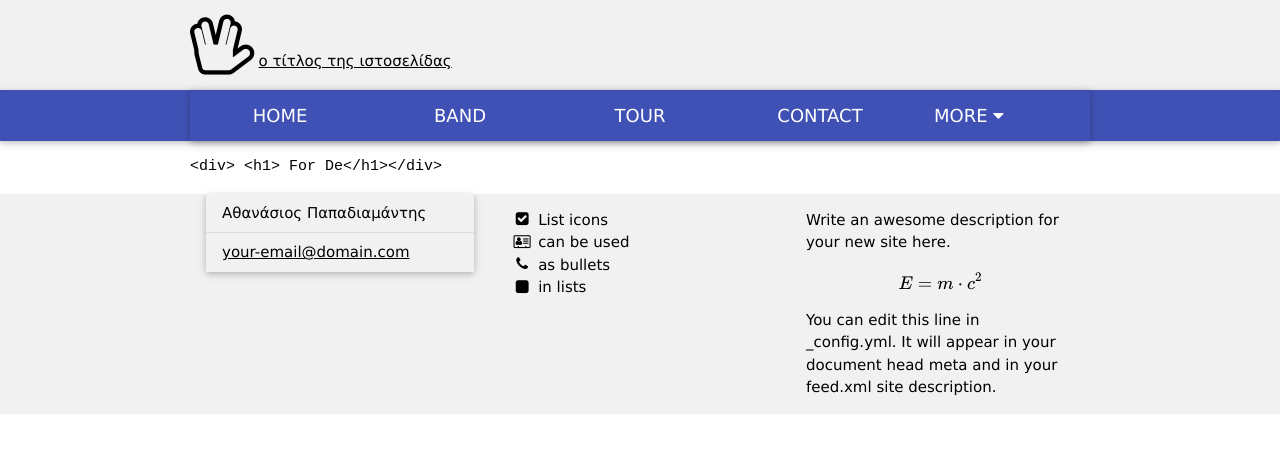
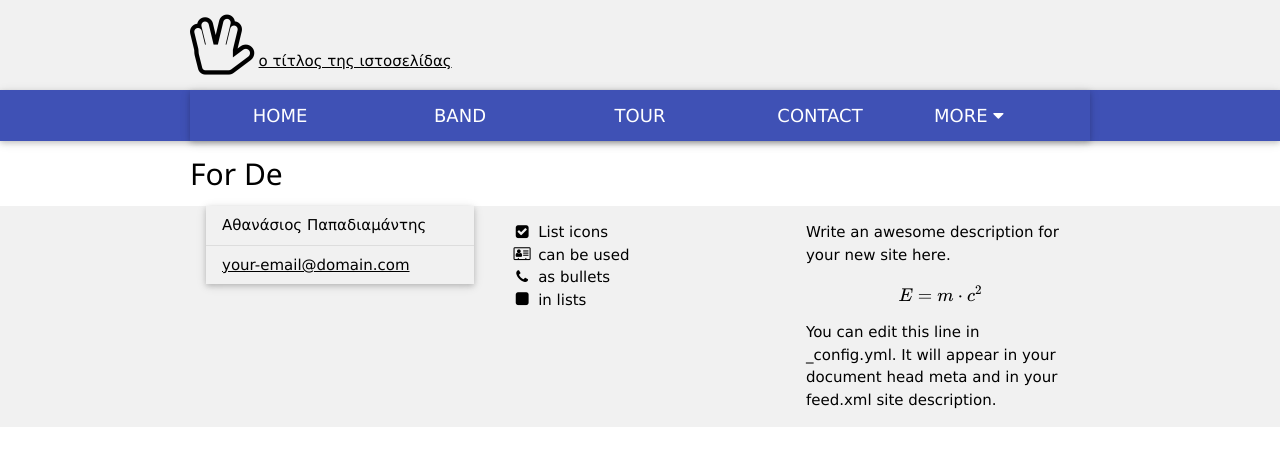
Before and after one commit to mrubyz/test, a Jekyll site: the page built from forden.md, in a window 1280 px wide. Shown: the top 466 px of the page. Built offline with Jekyll 4.4.1, drawn with Linux system fonts in a browser that asks for light colours; our own code applies the rules of GitHub Pages for plain Markdown files; formulas are drawn with MathJax 3.

Commit message:
Update forden.md

```diff
--- a/forden.md
+++ b/forden.md
@@ -3,5 +3,4 @@ title: Για τα μέλη
 ---
 
 
-
-    <div> <h1> For De</h1></div>
+## For De
```
